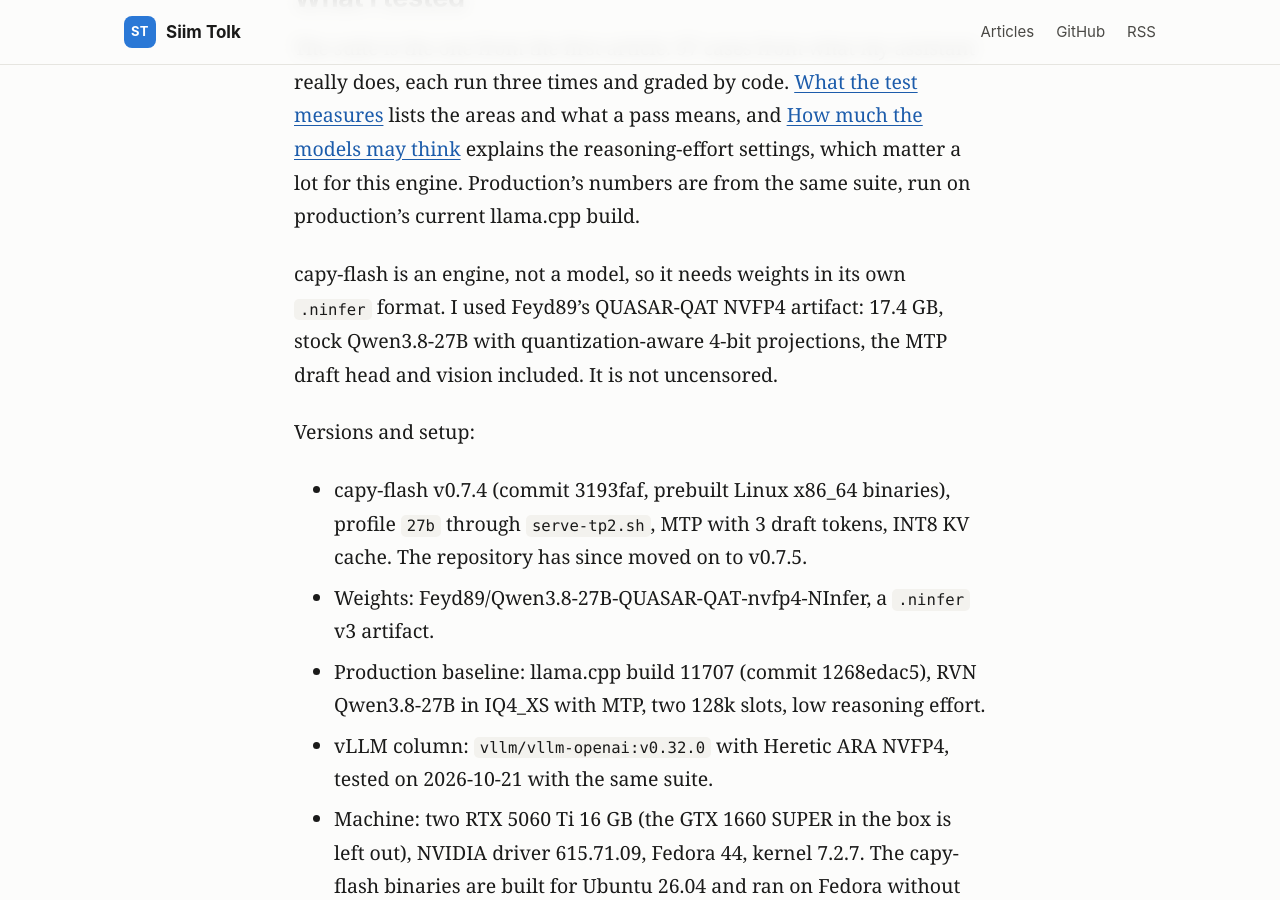
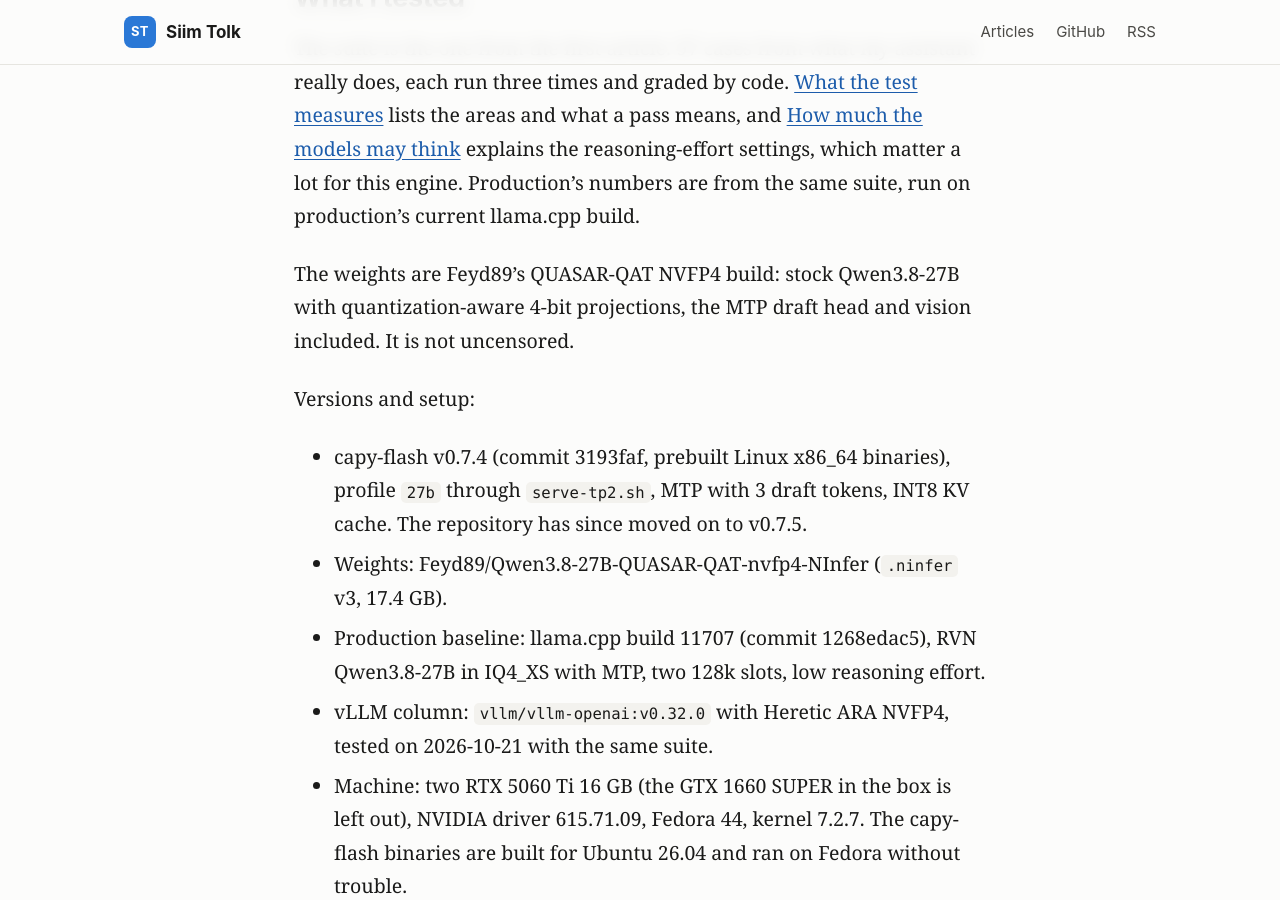
Before and after one commit to siimtolk/siimtolk.github.io, a Jekyll site: the page built from _posts/2026-10-25-capy-flash-test.md, in a window 1280 px wide and 900 px high, scrolled down 2958 px. Built offline with Jekyll 4.4.1, drawn with Linux system fonts in a browser that asks for light colours.

Commit message:
capy-flash article: drop repeated .ninfer explanation
Co-Authored-By: Claude Sonnet 5.5 <noreply@anthropic.com>

```diff
--- a/_posts/2026-10-25-capy-flash-test.md
+++ b/_posts/2026-10-25-capy-flash-test.md
@@ -32,12 +32,12 @@ The project does not compare itself with vLLM or llama.cpp; its own benchmarks a
 
 The suite is the one from the first article: 97 cases from what my assistant really does, each run three times and graded by code. [What the test measures](/articles/llm-testing-overnight/#what-the-test-measures) lists the areas and what a pass means, and [How much the models may think](/articles/llm-testing-overnight/#how-much-the-models-may-think) explains the reasoning-effort settings, which matter a lot for this engine. Production's numbers are from the same suite, run on production's current llama.cpp build.
 
-capy-flash is an engine, not a model, so it needs weights in its own `.ninfer` format. I used Feyd89's QUASAR-QAT NVFP4 artifact: 17.4 GB, stock Qwen3.8-27B with quantization-aware 4-bit projections, the MTP draft head and vision included. It is not uncensored.
+The weights are Feyd89's QUASAR-QAT NVFP4 build: stock Qwen3.8-27B with quantization-aware 4-bit projections, the MTP draft head and vision included. It is not uncensored.
 
 Versions and setup:
 
 - capy-flash v0.7.4 (commit 3193faf, prebuilt Linux x86_64 binaries), profile `27b` through `serve-tp2.sh`, MTP with 3 draft tokens, INT8 KV cache. The repository has since moved on to v0.7.5.
-- Weights: Feyd89/Qwen3.8-27B-QUASAR-QAT-nvfp4-NInfer, a `.ninfer` v3 artifact.
+- Weights: Feyd89/Qwen3.8-27B-QUASAR-QAT-nvfp4-NInfer (`.ninfer` v3, 17.4 GB).
 - Production baseline: llama.cpp build 11707 (commit 1268edac5), RVN Qwen3.8-27B in IQ4_XS with MTP, two 128k slots, low reasoning effort.
 - vLLM column: `vllm/vllm-openai:v0.32.0` with Heretic ARA NVFP4, tested on 2026-10-21 with the same suite.
 - Machine: two RTX 5060 Ti 16 GB (the GTX 1660 SUPER in the box is left out), NVIDIA driver 615.71.09, Fedora 44, kernel 7.2.7. The capy-flash binaries are built for Ubuntu 26.04 and ran on Fedora without trouble.
```
